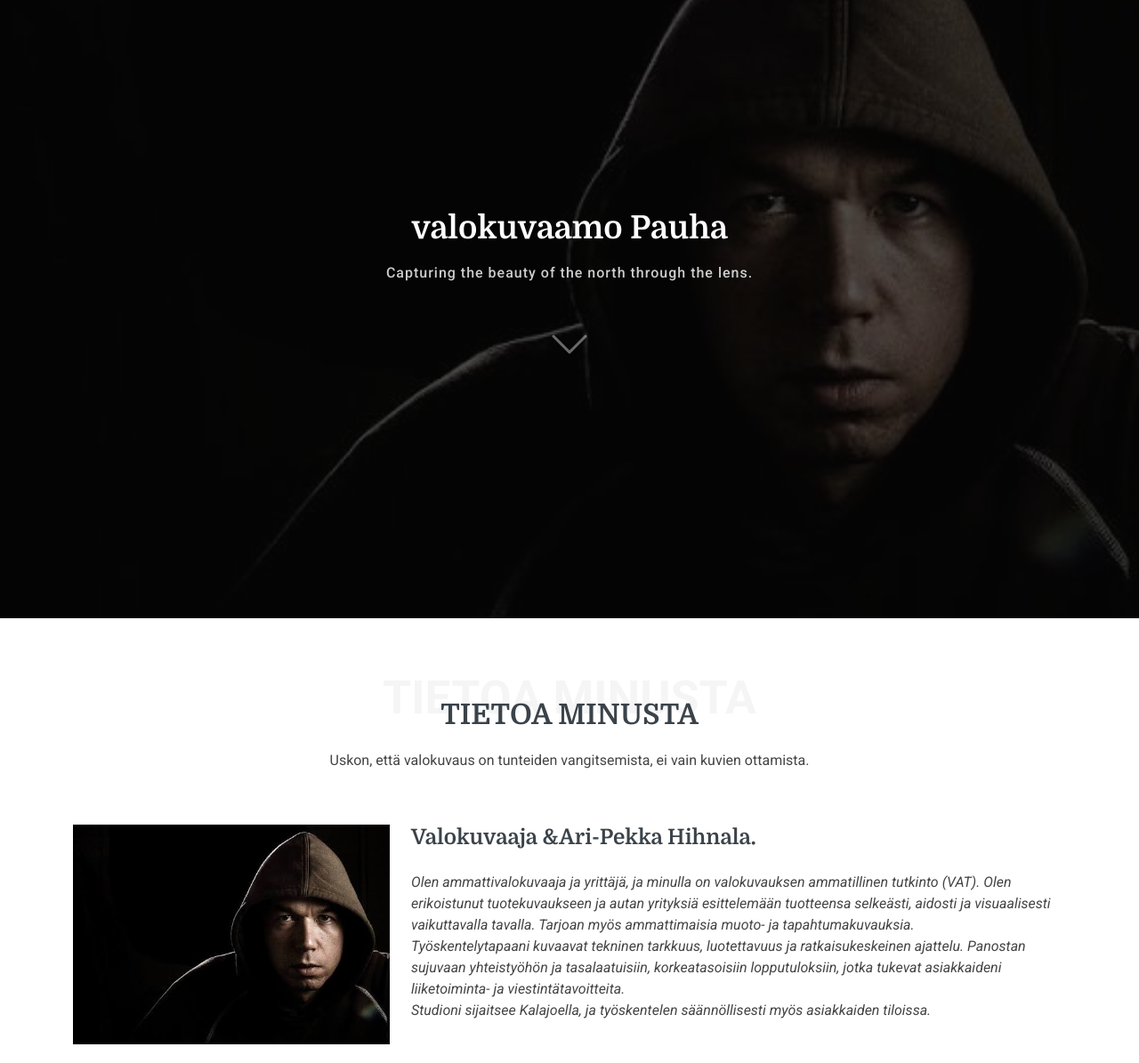
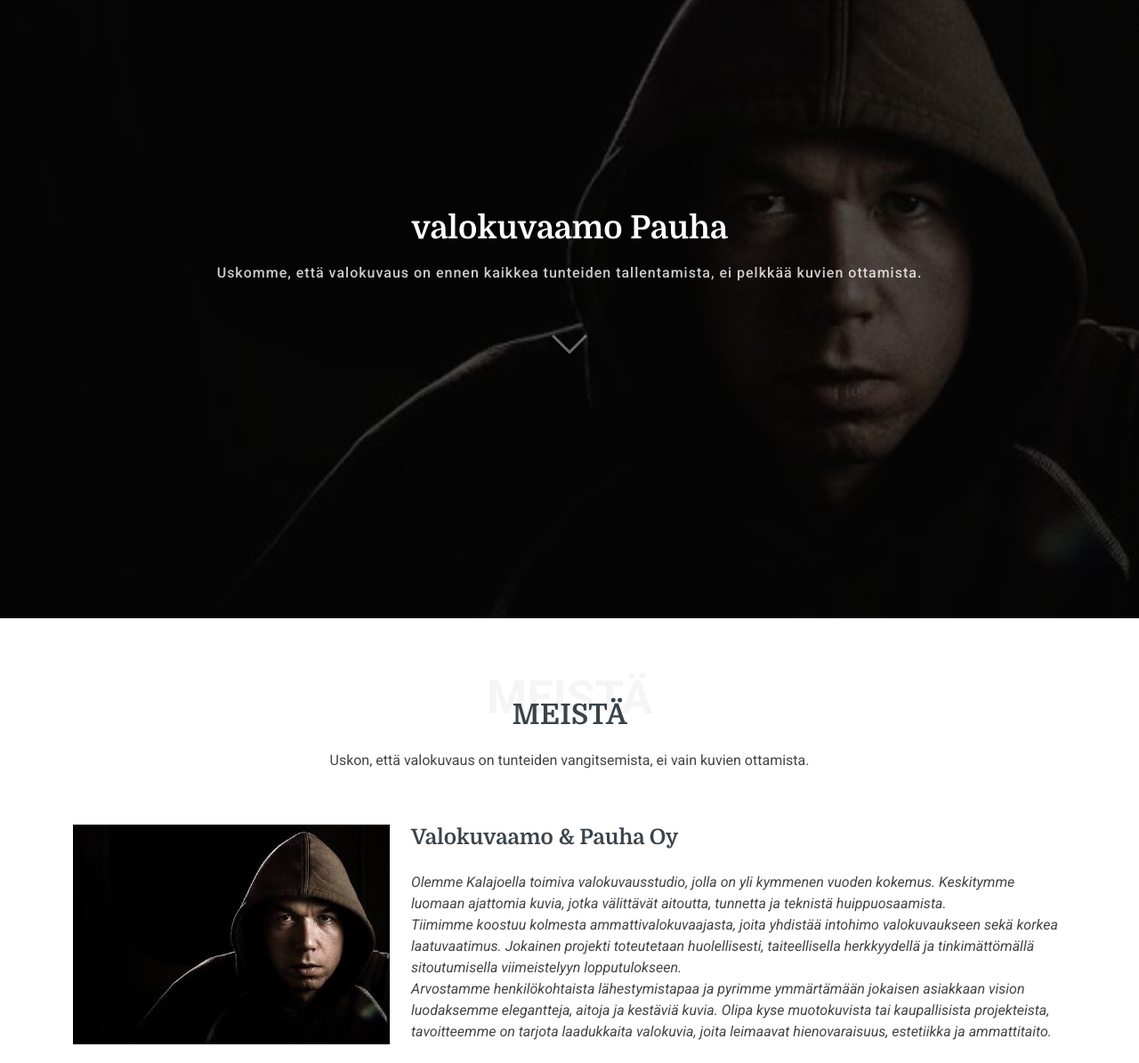
Before and after one commit to AaraoFin/Pauha, a plain HTML site: page index.html in a window 1280 px wide. Shown: the part 105-1300 px from the top of the page at 89% size. Drawn offline with nearby package versions, Linux system fonts and the light colour scheme.

Commit message:
Update text content and links in index.html

```diff
--- a/index.html
+++ b/index.html
@@ -71,7 +71,7 @@
 
       <div class="container text-center" data-aos="fade-up" data-aos-delay="100">
         <h2>valokuvaamo Pauha</h2>
-        <p>Capturing the beauty of the north through the lens.</p>
+        <p>Uskomme, että valokuvaus on ennen kaikkea tunteiden tallentamista, ei pelkkää kuvien ottamista.</p>
         <a href="#about" class="btn-scroll" title="Scroll Down"><i class="bi bi-chevron-down"></i></a>
       </div>
 
@@ -82,8 +82,8 @@
 
       <!-- Section Title -->
       <div class="container section-title" data-aos="fade-up">
-        <span class="description-title">Tietoa Minusta</span>
-        <h2>Tietoa Minusta</h2>
+        <span class="description-title">Meistä</span>
+        <h2>Meistä</h2>
         <p>Uskon, että valokuvaus on tunteiden vangitsemista, ei vain kuvien ottamista.</p>
       </div><!-- End Section Title -->
 
@@ -94,11 +94,11 @@
             <img src="assets/img/ari.jpeg" class="img-fluid" alt="">
           </div>
           <div class="col-lg-8 content">
-            <h2>Valokuvaaja &amp;Ari-Pekka Hihnala.</h2>
+            <h2>Valokuvaamo &amp; Pauha Oy</h2>
             <p class="fst-italic py-3">
-              Olen ammattivalokuvaaja ja yrittäjä, ja minulla on valokuvauksen ammatillinen tutkinto (VAT). Olen erikoistunut tuotekuvaukseen ja autan yrityksiä esittelemään tuotteensa selkeästi, aidosti ja visuaalisesti vaikuttavalla tavalla. Tarjoan myös ammattimaisia muoto- ja tapahtumakuvauksia.
-<br>Työskentelytapaani kuvaavat tekninen tarkkuus, luotettavuus ja ratkaisukeskeinen ajattelu. Panostan sujuvaan yhteistyöhön ja tasalaatuisiin, korkeatasoisiin lopputuloksiin, jotka tukevat asiakkaideni liiketoiminta- ja viestintätavoitteita.
-<br>Studioni sijaitsee Kalajoella, ja työskentelen säännöllisesti myös asiakkaiden tiloissa.
+              Olemme Kalajoella toimiva valokuvausstudio, jolla on yli kymmenen vuoden kokemus. Keskitymme luomaan ajattomia kuvia, jotka välittävät aitoutta, tunnetta ja teknistä huippuosaamista.<br>
+Tiimimme koostuu kolmesta ammattivalokuvaajasta, joita yhdistää intohimo valokuvaukseen sekä korkea laatuvaatimus. Jokainen projekti toteutetaan huolellisesti, taiteellisella herkkyydellä ja tinkimättömällä sitoutumisella viimeistelyyn lopputulokseen.<br>
+Arvostamme henkilökohtaista lähestymistapaa ja pyrimme ymmärtämään jokaisen asiakkaan vision luodaksemme elegantteja, aitoja ja kestäviä kuvia. Olipa kyse muotokuvista tai kaupallisista projekteista, tavoitteemme on tarjota laadukkaita valokuvia, joita leimaavat hienovaraisuus, estetiikka ja ammattitaito.
 
             </p>
 
@@ -648,7 +648,7 @@ Nykyisessä visuaalisessa maailmassa laadukas valokuvaus luo tunnelmaa, kertoo t
       <p>Capturing the beauty of the north through the lens.</p>
       <div class="social-links d-flex justify-content-center">
         <a href="https://www.instagram.com/valokuvaamo.pauha"><i class="bi bi-instagram"></i></a>
-        <a href=""><i class="bi bi-whatsapp"></i></a>
+        <a href="https://wa.me/ +358443003917"><i class="bi bi-whatsapp"></i></a>
       </div>
       <div class="container">
         <div class="copyright">
```
